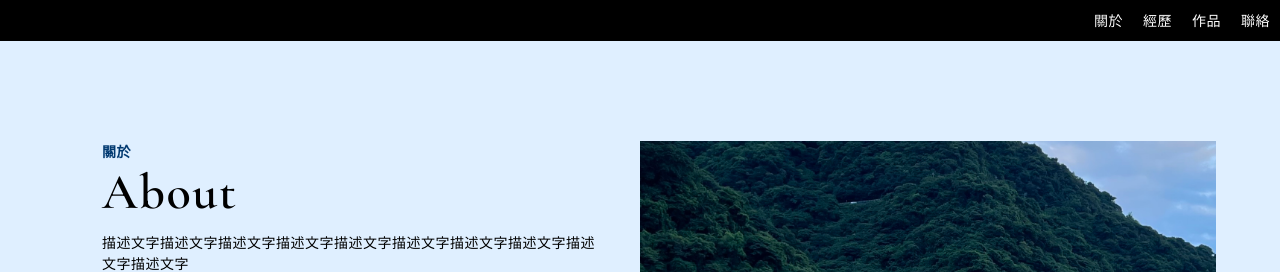
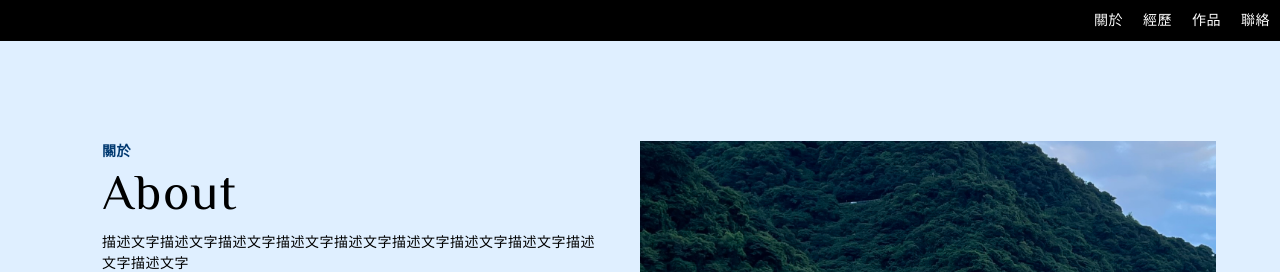
Before and after one commit to eric860814/wei-profile, a React (Create React App) app: page / in a window 1280 px wide. Shown: the top 272 px of the page. Built offline with nearby package versions, Linux system fonts and the light colour scheme.

Commit message:
20221030

```diff
--- a/src/sass/base/_font.sass
+++ b/src/sass/base/_font.sass
@@ -1,5 +1,9 @@
 //引用字型
-@import url('https://fonts.googleapis.com/css2?family=Cormorant+Garamond:wght@400;600&family=Noto+Sans+TC:wght@400;600&display=swap')
+// @import url('https://fonts.googleapis.com/css2?family=Cormorant+Garamond:wght@400;600&family=Noto+Sans+TC:wght@400;600&display=swap')
+@import url('https://fonts.googleapis.com/css2?family=Philosopher&family=Noto+Sans+TC:wght@400;600&display=swap')
+
+
+
 
 //Roboto
 // @font-face
--- a/src/sass/base/_variable.sass
+++ b/src/sass/base/_variable.sass
@@ -5,5 +5,5 @@
 $JhengHei: "微軟正黑體修正", "Microsoft JhengHei", "微軟正黑體", sans-serif
 $JhengHeiBold: "微軟正黑體修正", "Microsoft-JhengHei-Bold", sans-serif
 
-$basic: "Noto Sans TC", $JhengHei, sans-serif
+$basic: "Philosopher","Noto Sans TC", $JhengHei, sans-serif
 // $bold: "Philosopher-Bold", "Noto Sans TC", $JhengHeiBold, sans-serif
--- a/src/sass/page/home.sass
+++ b/src/sass/page/home.sass
@@ -12,9 +12,8 @@
     font-weight: 600
     color: #003971
   .title
-    font-weight: 600
     font-size: px(50)
-    font-family: "Cormorant Garamond"
+    //font-family: Philosopher//"Cormorant Garamond"
     line-height: 1.2
     letter-spacing: 0.1rem
 
```
